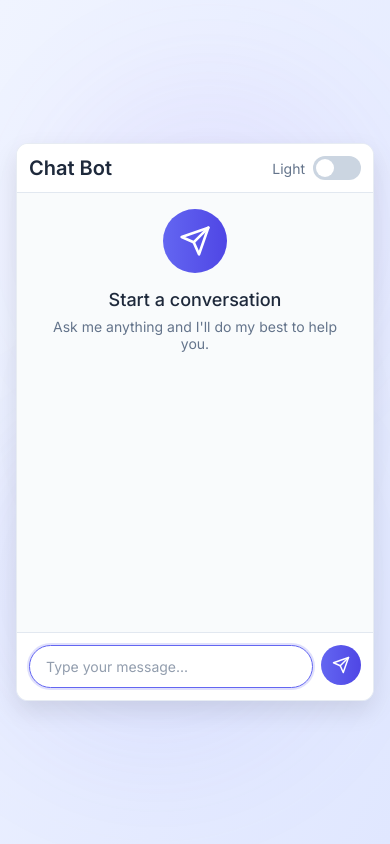
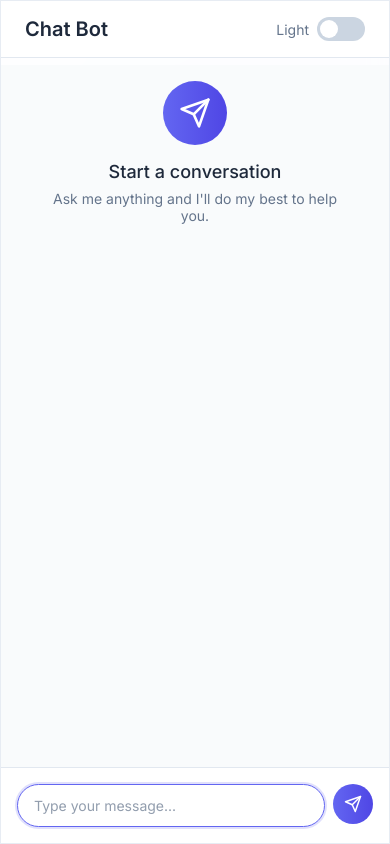
Before and after one commit to ashleyalmeida07/Chat-bot-, a Flask app: page / in a window 390 px wide. Run offline with Flask 3, Linux system fonts and the light colour scheme.

Commit message:
Update style.css

```diff
--- a/chat bot/static/style.css
+++ b/chat bot/static/style.css
@@ -396,16 +396,35 @@
         /* Responsive styles */
    @media (max-width: 640px) {
     .chat-container {
-                height: 66vh;
-                border-radius: 12px;
+        height: 100vh; /* Full viewport height */
+        border-radius: 0;
+        position: fixed;
+        top: 0;
+        left: 0;
+        width: 100%;
     }
 
     .chat-header, .chat-footer {
-                padding: 0.75rem;
+        position: fixed;
+        width: 100%;
+        left: 0;
+        z-index: 10; /* Ensure they stay on top */
+    }
+
+    .chat-header {
+        top: 0;
+    }
+
+    .chat-footer {
+        bottom: 0;
     }
 
     .chat-window {
         padding: 1rem;
+        margin-top: 4rem; /* Space for fixed header */
+        margin-bottom: 4rem; /* Space for fixed footer */
+        height: calc(100vh - 8rem); /* Remaining space for chat content */
+        overflow-y: auto; /* Ensures messages can scroll */
     }
 
     .user-message, .bot-message {
@@ -415,4 +434,8 @@
     .bg-shape {
         opacity: 0.3;
     }
+
+    body {
+        overflow: hidden; /* Prevents entire page from scrolling */
     }
+}
```
Lines whose indentation alone changed are shown as unchanged.
